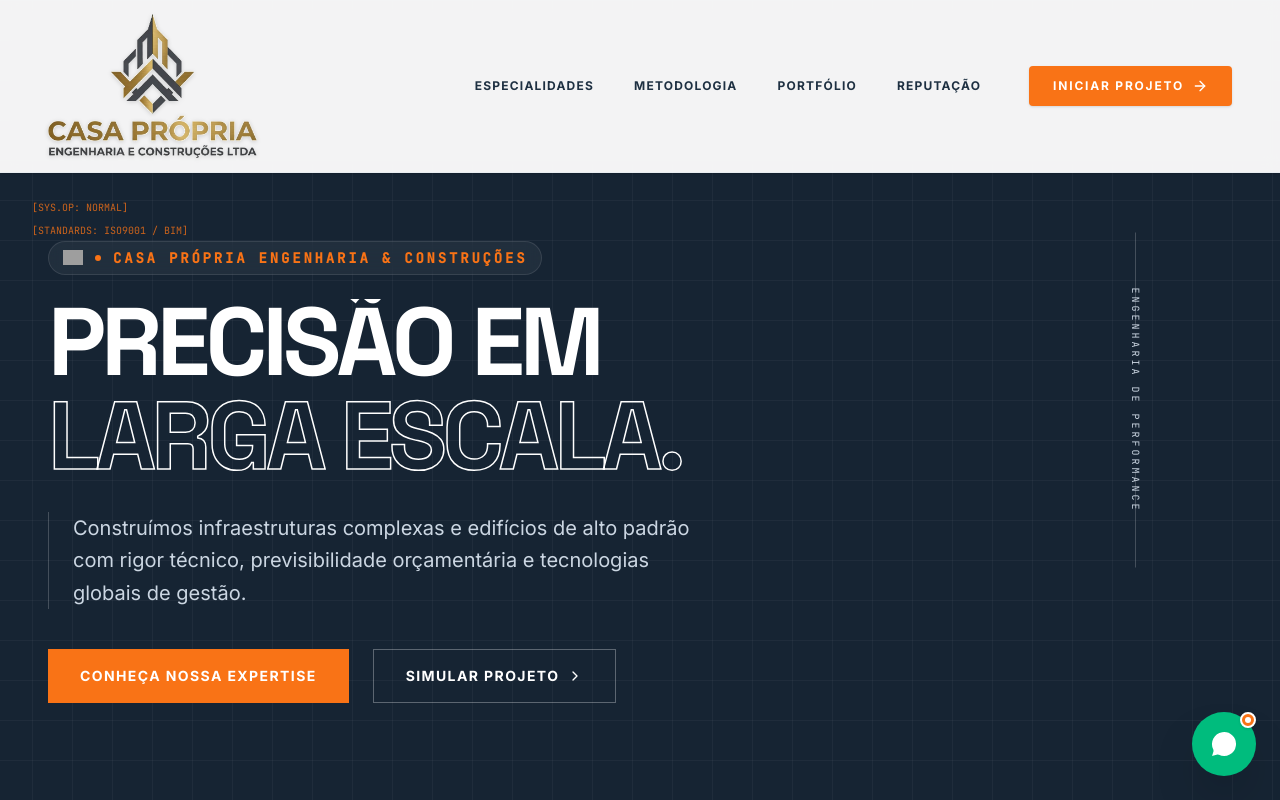
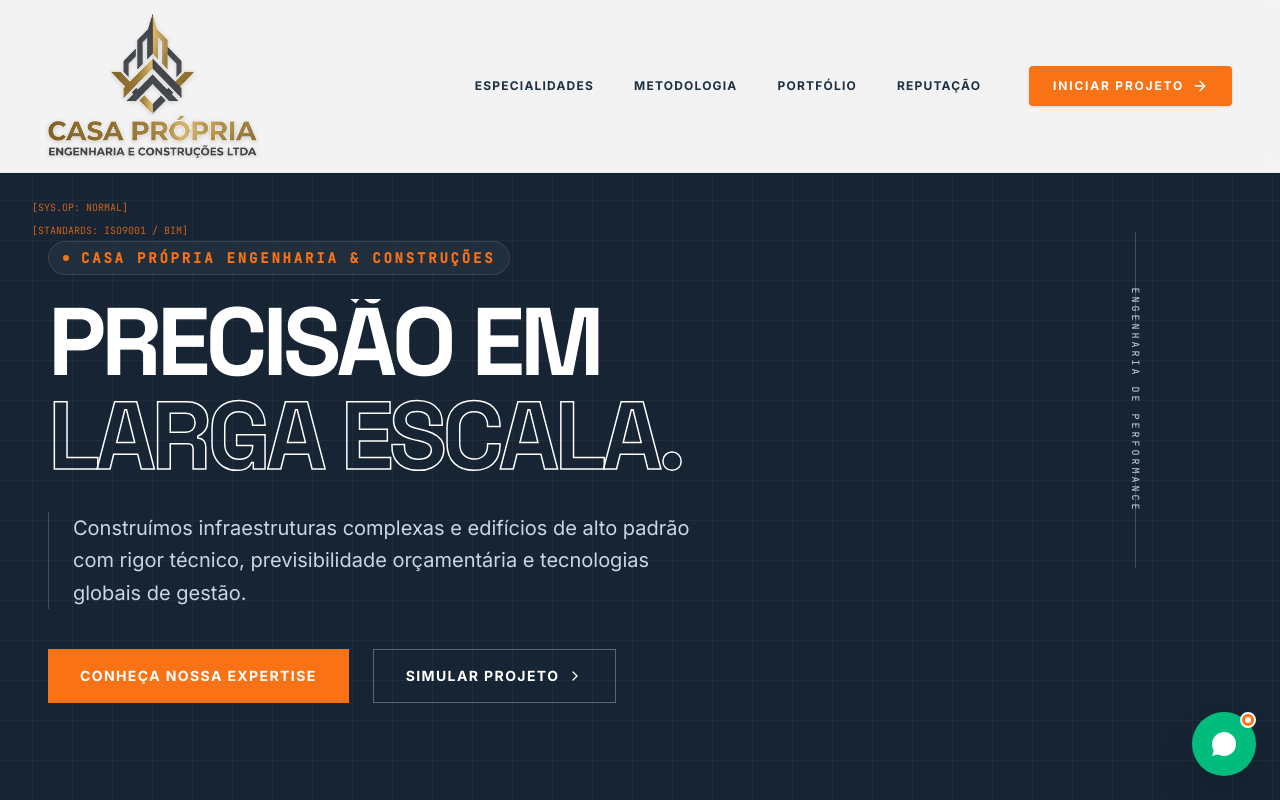
Before and after one commit to casapropriaconstrucoes/casa-propria, a React (Vite) app: page / in a window 1280 px wide. Shown: the top 800 px of the page. Built offline with nearby package versions, Linux system fonts and the light colour scheme; grey boxes are pictures that could not be loaded.

Commit message:
Update Hero.tsx

```diff
--- a/src/components/Hero.tsx
+++ b/src/components/Hero.tsx
@@ -46,12 +46,6 @@ export default function Hero() {
             transition={{ duration: 0.8, delay: 0.2 }}
             className="inline-flex items-center gap-3 mb-6 bg-white/5 border border-white/10 px-3.5 py-1.5 rounded-full backdrop-blur-sm"
           >
-            <img
-              src="/logo.png"
-              alt="Logo Casa Própria"
-              className="w-5 h-5 object-contain"
-              referrerPolicy="no-referrer"
-            />
             <div className="w-1.5 h-1.5 rounded-full bg-accent-500" />
             <span className="font-mono text-xs md:text-sm text-accent-500 uppercase tracking-[0.2em] font-bold">
               Casa Própria Engenharia & Construções
```
